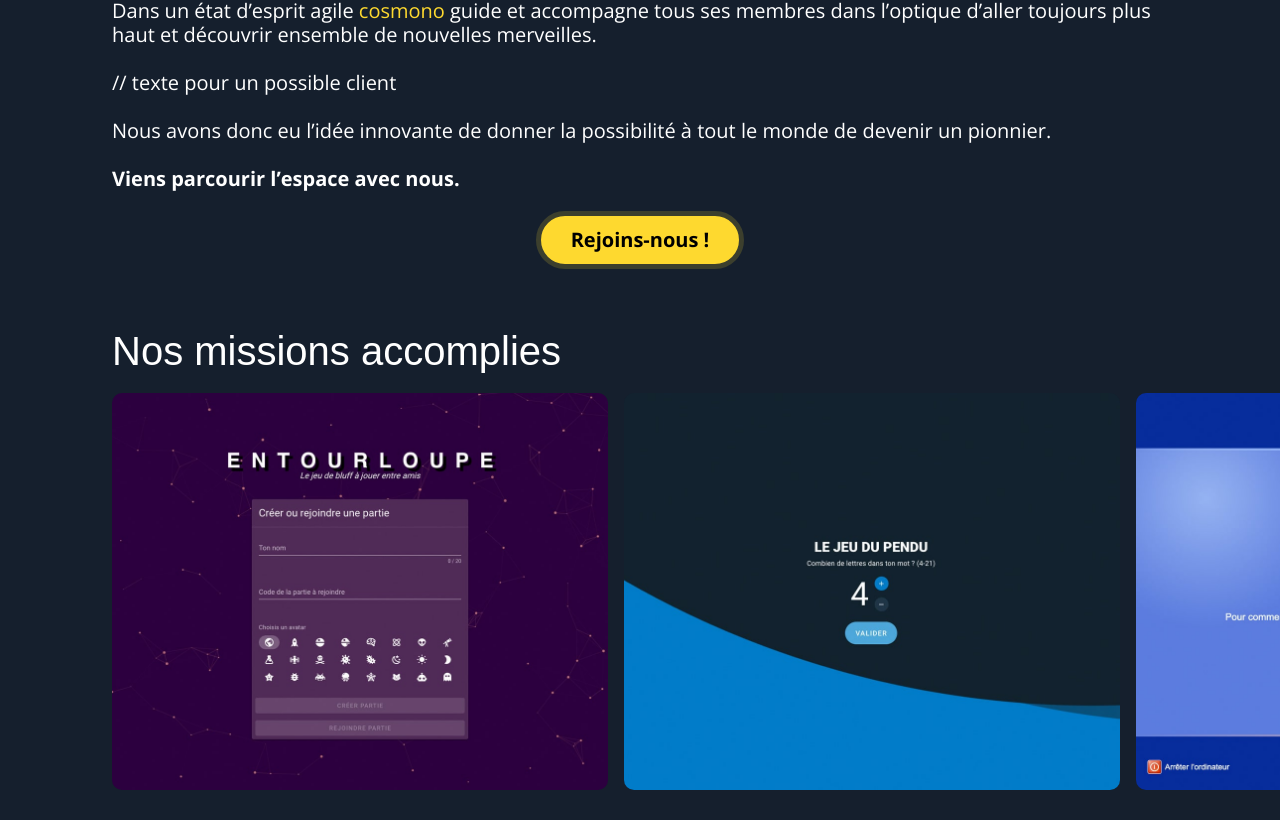
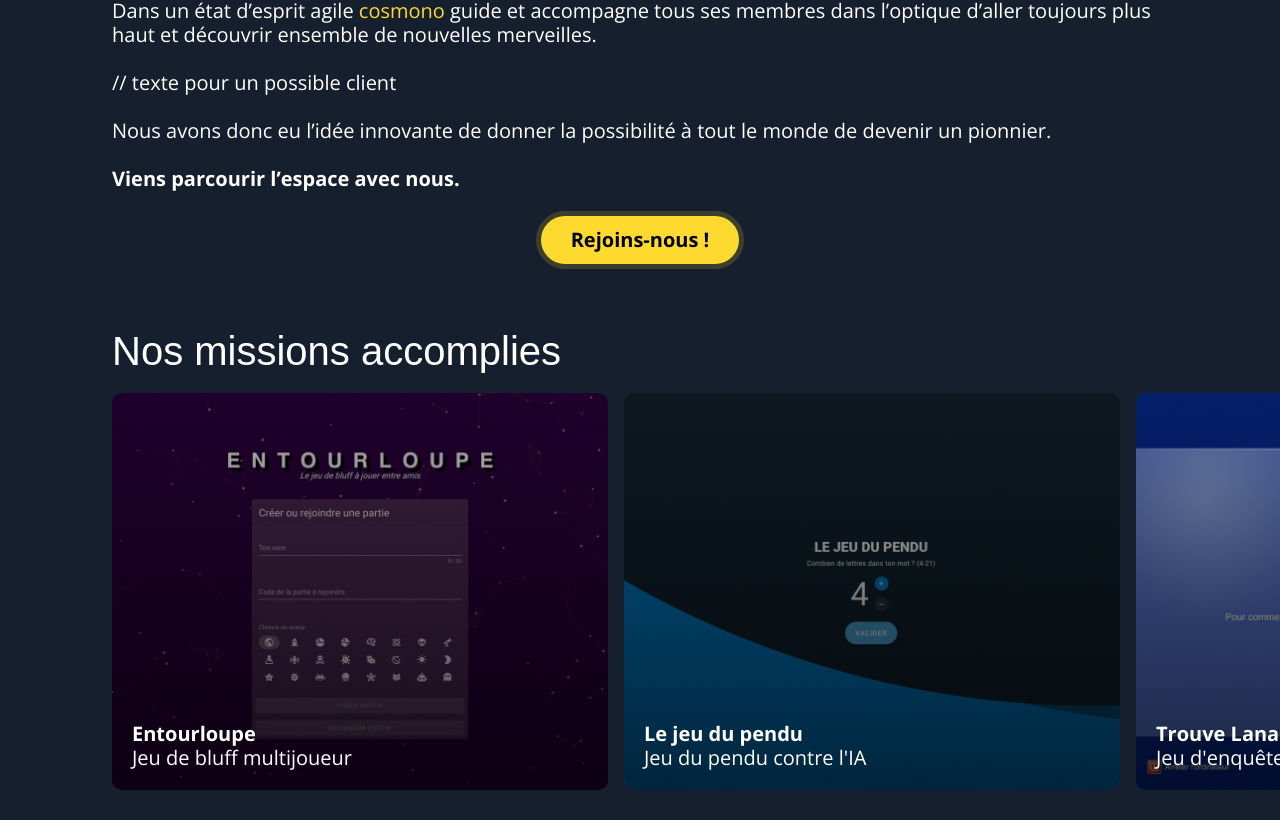
Before and after one commit to RemiBarthe/cosmono, a Vue app: page / in a window 1280 px wide. Shown: the part 1015-1835 px from the top of the page. Built offline with nearby package versions, Linux system fonts and the light colour scheme; a web font is replaced by a local one.

Commit message:
Add text to cards

```diff
--- a/src/components/MissionSection.vue
+++ b/src/components/MissionSection.vue
@@ -11,9 +11,9 @@
       md:py-8
     "
   >
-    <h1 class="font-title text-title md:text-title-lg mb-4 md:mb-5">
+    <h2 class="font-title text-title md:text-title-lg mb-4 md:mb-5">
       Nos missions accomplies
-    </h1>
+    </h2>
 
     <Swiper
       :slidesPerView="'auto'"
@@ -21,33 +21,63 @@
       :mousewheel="true"
       class="-mr-4 md:-mr-28"
     >
-      <SwiperSlide class="w-auto">
+      <SwiperSlide class="w-auto rounded-lg overflow-hidden">
         <a href="https://www.entourloupe.cosmono.fr/" target="_blank">
           <img
             alt="capture d'ecran entourloupe"
             src="../assets/images/entourloupe-min.jpg"
-            class="w-60 md:w-500 rounded-lg"
+            class="w-60 md:w-500"
           />
+
+          <div
+            class="absolute right-0 left-0 top-0 bottom-0 bg-gradient-to-t from-black-07 to-black-03"
+          >
+            <p class="font-bold absolute bottom-4 left-4 md:bottom-5 md:left-5">
+              Entourloupe
+              <br />
+              <span class="font-normal">Jeu de bluff multijoueur</span>
+            </p>
+          </div>
         </a>
       </SwiperSlide>
 
-      <SwiperSlide class="w-auto">
+      <SwiperSlide class="w-auto rounded-lg overflow-hidden">
         <a href="https://jeu-du-pendu.cosmono.fr/" target="_blank">
           <img
             alt="capture d'ecran jeu du pendu"
             src="../assets/images/jeu-du-pendu-min.jpg"
-            class="w-60 md:w-500 rounded-lg"
+            class="w-60 md:w-500"
           />
+
+          <div
+            class="absolute right-0 left-0 top-0 bottom-0 bg-gradient-to-t from-black-07 to-black-03"
+          >
+            <p class="font-bold absolute bottom-4 left-4 md:bottom-5 md:left-5">
+              Le jeu du pendu
+              <br />
+              <span class="font-normal">Jeu du pendu contre l'IA</span>
+            </p>
+          </div>
         </a>
       </SwiperSlide>
 
-      <SwiperSlide class="w-auto mr-4 md:mr-28">
+      <SwiperSlide class="w-auto mr-4 md:mr-28 rounded-lg overflow-hidden">
         <a href="https://www.trouve-lana.cosmono.fr/" target="_blank">
           <img
             alt="capture d'ecran trouve lana"
             src="../assets/images/trouve-lana-min.jpg"
-            class="w-60 md:w-500 rounded-lg"
+            class="w-60 md:w-500"
           />
+
+          <div
+            class="absolute right-0 left-0 top-0 bottom-0 bg-gradient-to-t from-black-07 to-black-03 "
+          >
+            <p class="font-bold absolute bottom-4 left-4 md:bottom-5 md:left-5">
+              Trouve Lana
+              <br />
+              <span class="font-normal">Jeu d'enquête / énigmes</span>
+            </p>
+          </div>
         </a>
       </SwiperSlide>
     </Swiper>
--- a/tailwind.config.js
+++ b/tailwind.config.js
@@ -280,7 +280,11 @@ module.exports = {
       black: "900"
     },
     gap: (theme) => theme("spacing"),
-    gradientColorStops: (theme) => theme("colors"),
+    gradientColorStops: (theme) => ({
+      ...theme("colors"),
+      "black-03": "rgba(0, 0, 0, 0.3)",
+      "black-07": "rgba(0, 0, 0, 0.7)"
+    }),
     gridAutoColumns: {
       auto: "auto",
       min: "min-content",
```
